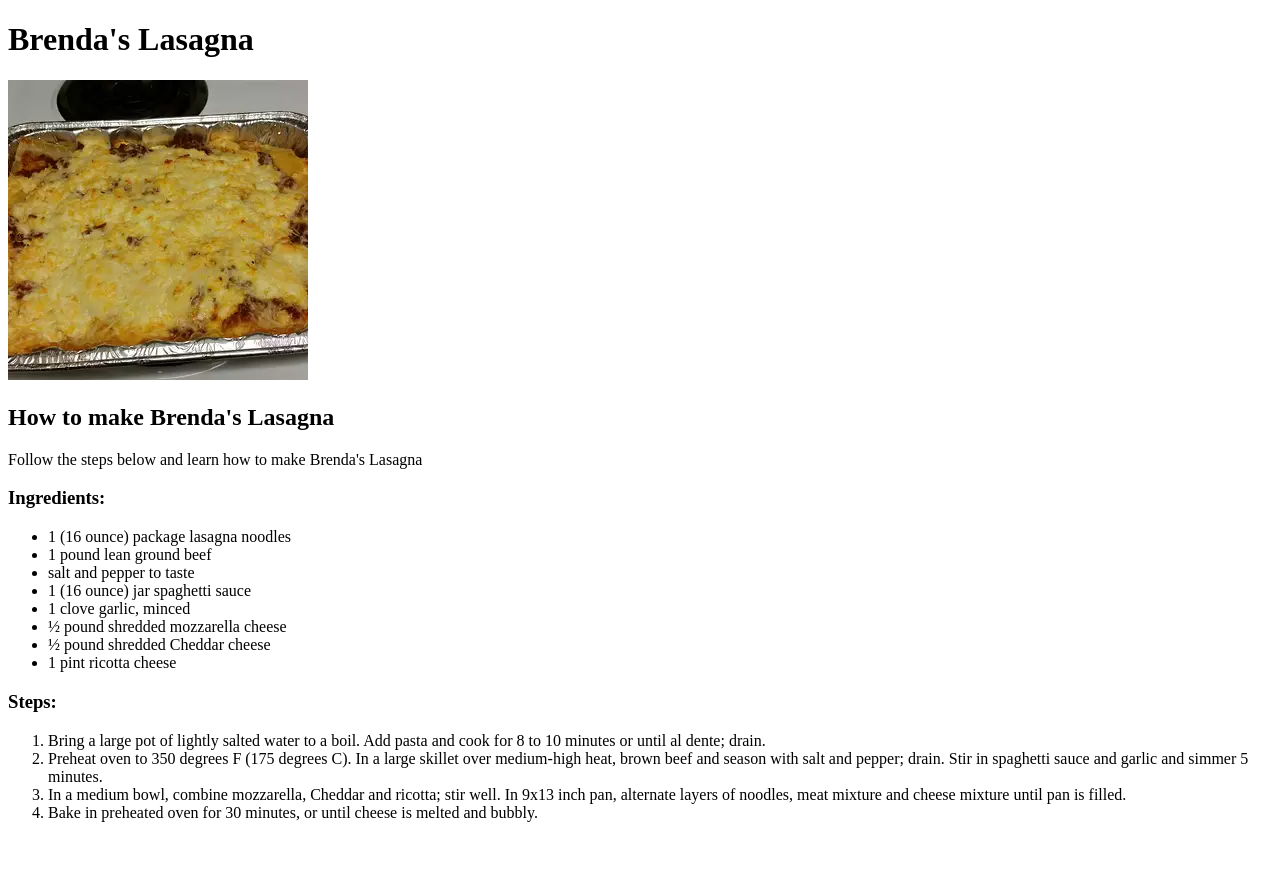
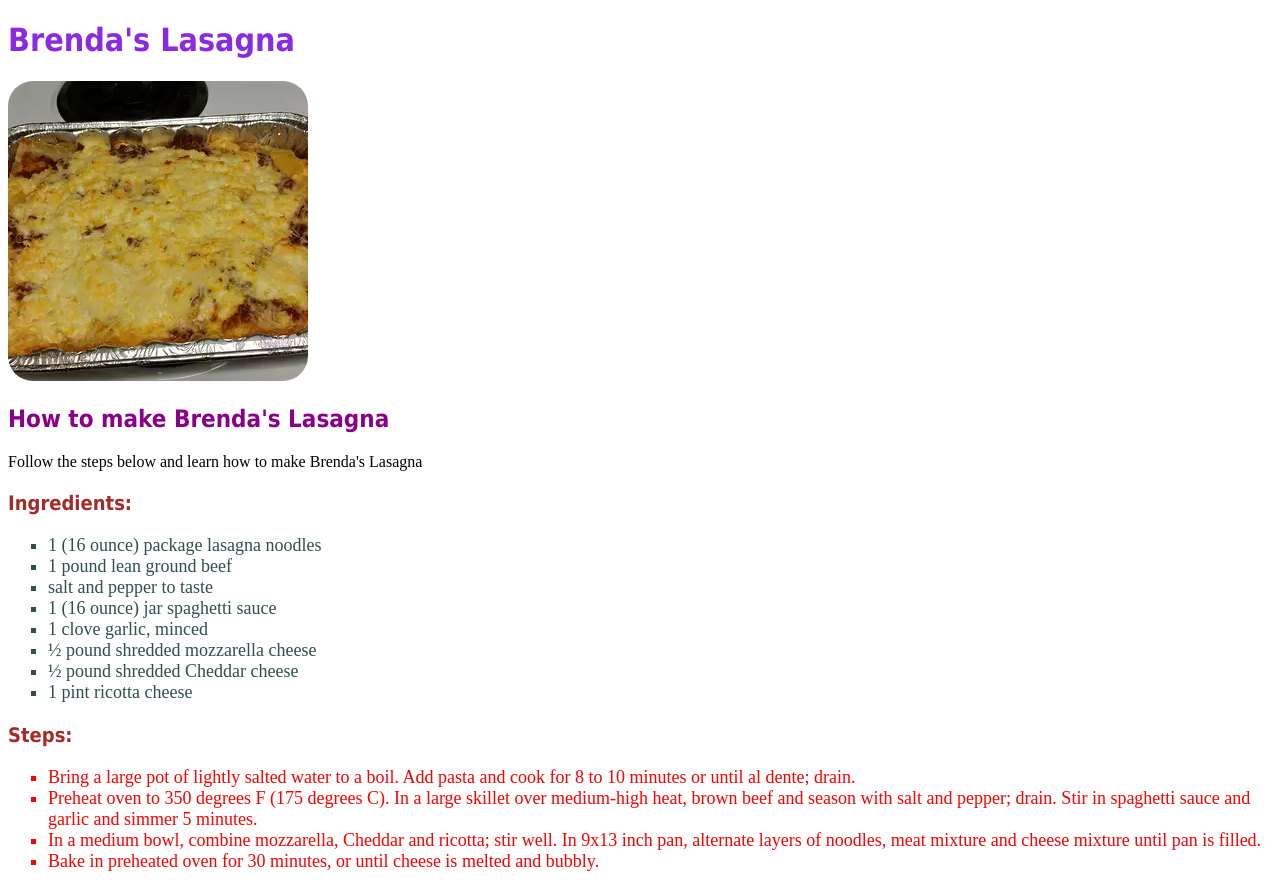
Before and after one commit to MikeHill89/odin-recipes, a plain HTML site: page recipes/lasagna.html in a window 1280 px wide. Before the commit the page ends 838 px from the top, so only its background shows below. Drawn offline with Linux system fonts and the light colour scheme.

Commit message:
Styles.css file linked to Odin Recipes sites

```diff
--- a/recipes/lasagna.html
+++ b/recipes/lasagna.html
@@ -4,6 +4,7 @@
     <meta charset="UTF-8">
     <meta http-equiv="X-UA-Compatible" content="IE=edge">
     <meta name="viewport" content="width=device-width, initial-scale=1.0">
+    <link rel="stylesheet" href="../style.css">
     <title>Recipe: Brenda's Lasagna</title>
 </head>
 <body>
--- /dev/null
+++ b/style.css
@@ -0,0 +1,47 @@
+img{
+    border-radius: 25px;
+    width: 300px;
+    height: auto;
+}
+
+h1 {
+    font-family: Tahoma, sans-serif;
+    font-size: 32px;
+    font-weight: bold;
+    color: #8a2be2;
+}
+
+h2 {
+    font-family: Tahoma, sans-serif;
+    font-size: 24px;
+    font-weight: bold;
+    color: #8b008b;
+}
+
+h3{
+    font-family: Tahoma, sans-serif;
+    font-size: 20px;
+    font-weight: bold;
+    color: #a52a2a;
+}
+
+li{
+    font-family: 'Times New Roman', sans-serif;
+    font-size: 18px;
+    font-weight: 400;
+    color:#2f4f4f;
+    list-style-type: square;
+}
+
+ol li{
+    color: #ff0000;
+}
+
+
+
+a {
+    color: #380269;
+    font-family: Tahoma, sans-serif;
+    font-size: 18px;
+    font-weight: bold;
+}
```
Also changed, not shown: index.html (+2 -1 lines), recipes/eggcasserole.html (+1 -0 lines), recipes/scrambledeggs.html (+1 -0 lines).
